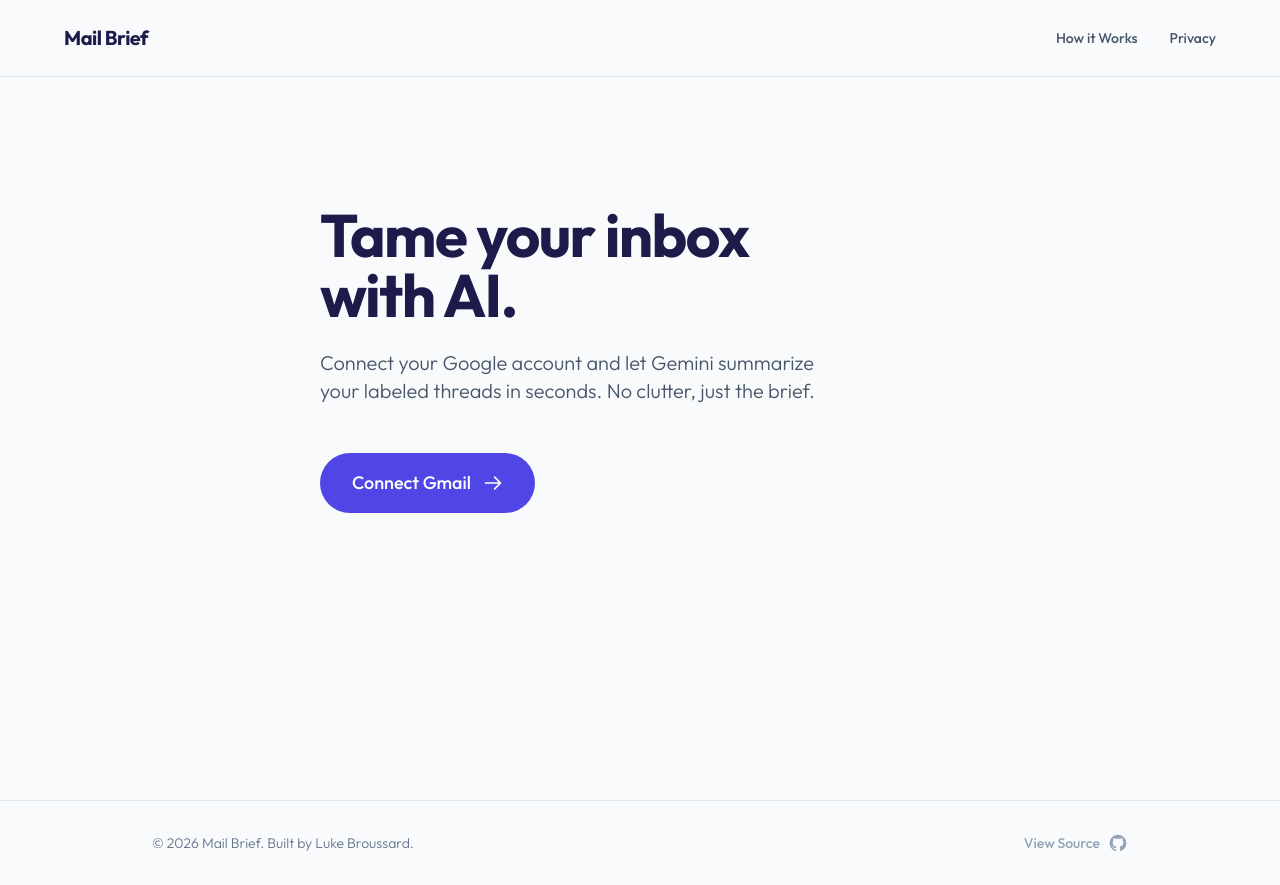
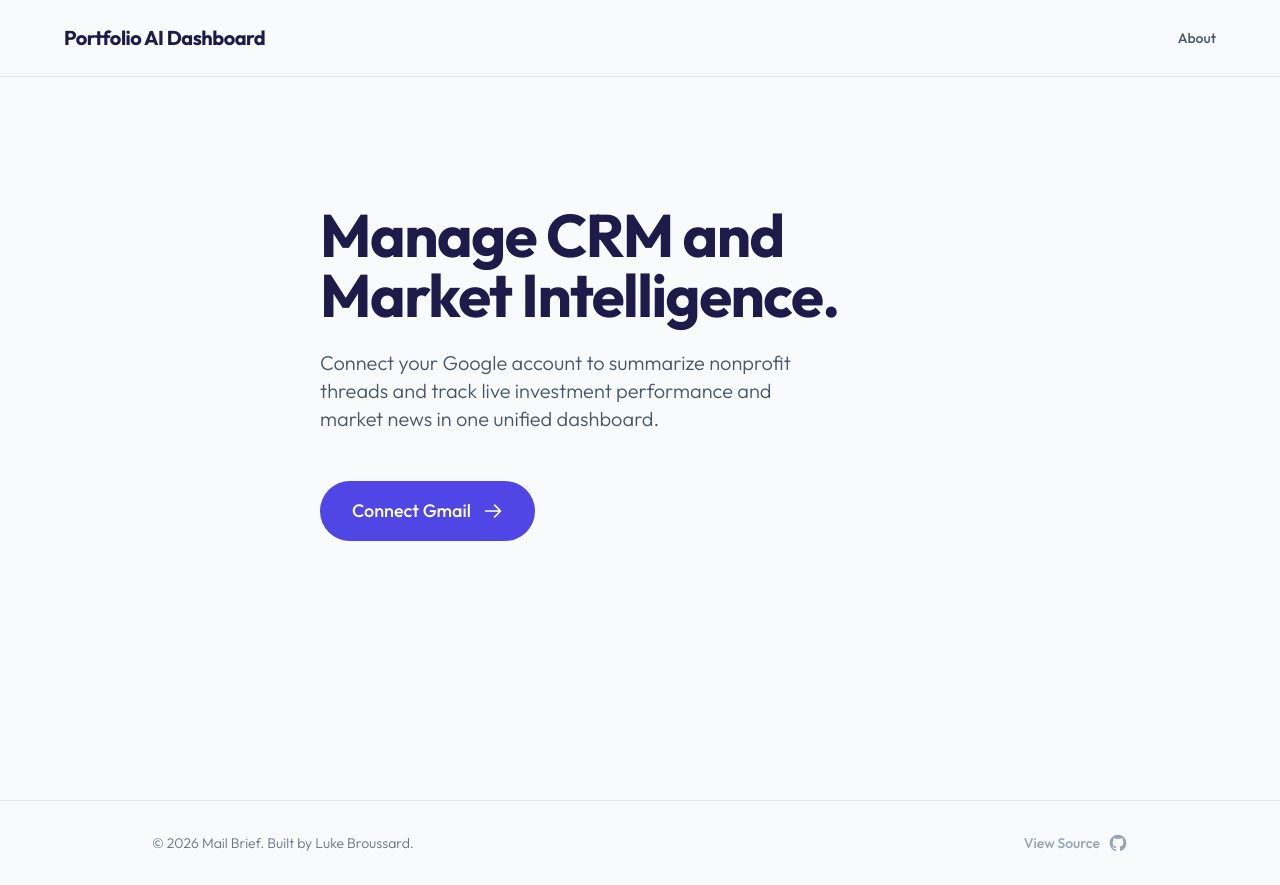
Before and after one commit to luke-brous/portfolio-ai-dashboard, a React (Vite) app in the folder client/: page / in a window 1280 px wide. Built offline with nearby package versions, Linux system fonts and the light colour scheme.

Commit message:
chore: -Update loging page to reflect usage of the application

```diff
--- a/client/src/pages/Login.tsx
+++ b/client/src/pages/Login.tsx
@@ -6,7 +6,7 @@ export default function Login() {
       {/* Navbar */}
       <nav className="w-full py-6 px-8 md:px-16 flex justify-between items-center border-b border-slate-200">
         <div className="text-xl font-bold tracking-tight text-indigo-950">
-          Mail Brief
+          Portfolio AI Dashboard
         </div>
         <div className="flex gap-8 text-sm font-medium text-slate-600">
           {/* Smooth color transitions, no bounces */}
@@ -14,13 +14,7 @@ export default function Login() {
             href="#"
             className="hover:text-indigo-600 transition-colors duration-300 ease-in-out"
           >
-            How it Works
-          </a>
-          <a
-            href="#"
-            className="hover:text-indigo-600 transition-colors duration-300 ease-in-out"
-          >
-            Privacy
+            About
           </a>
         </div>
       </nav>
@@ -28,12 +22,12 @@ export default function Login() {
       {/* Main Content - No Cards, just organic layout */}
       <main className="flex flex-col justify-center items-start max-w-3xl mx-auto px-8 md:px-16 pt-32 pb-16">
         <h1 className="text-5xl md:text-6xl font-bold tracking-tight text-indigo-950 mb-6 leading-tight">
-          Tame your inbox <br className="hidden md:block" /> with AI.
+          Manage CRM and <br className="hidden md:block" /> Market Intelligence.
         </h1>
 
         <p className="text-lg md:text-xl text-slate-600 mb-12 max-w-lg leading-relaxed font-light">
-          Connect your Google account and let Gemini summarize your labeled
-          threads in seconds. No clutter, just the brief.
+          Connect your Google account to summarize nonprofit threads and track
+          live investment performance and market news in one unified dashboard.
         </p>
 
         <button
```
